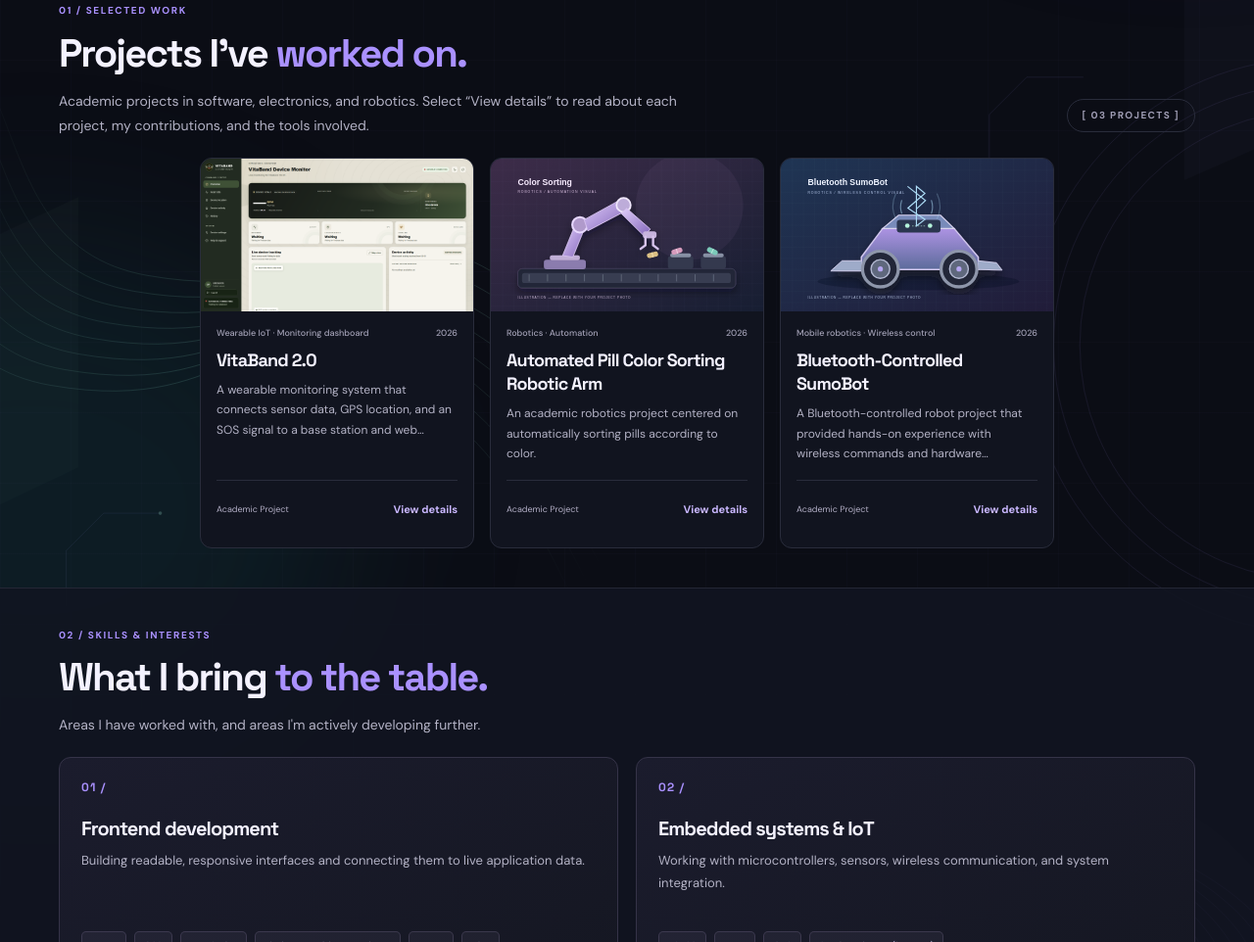
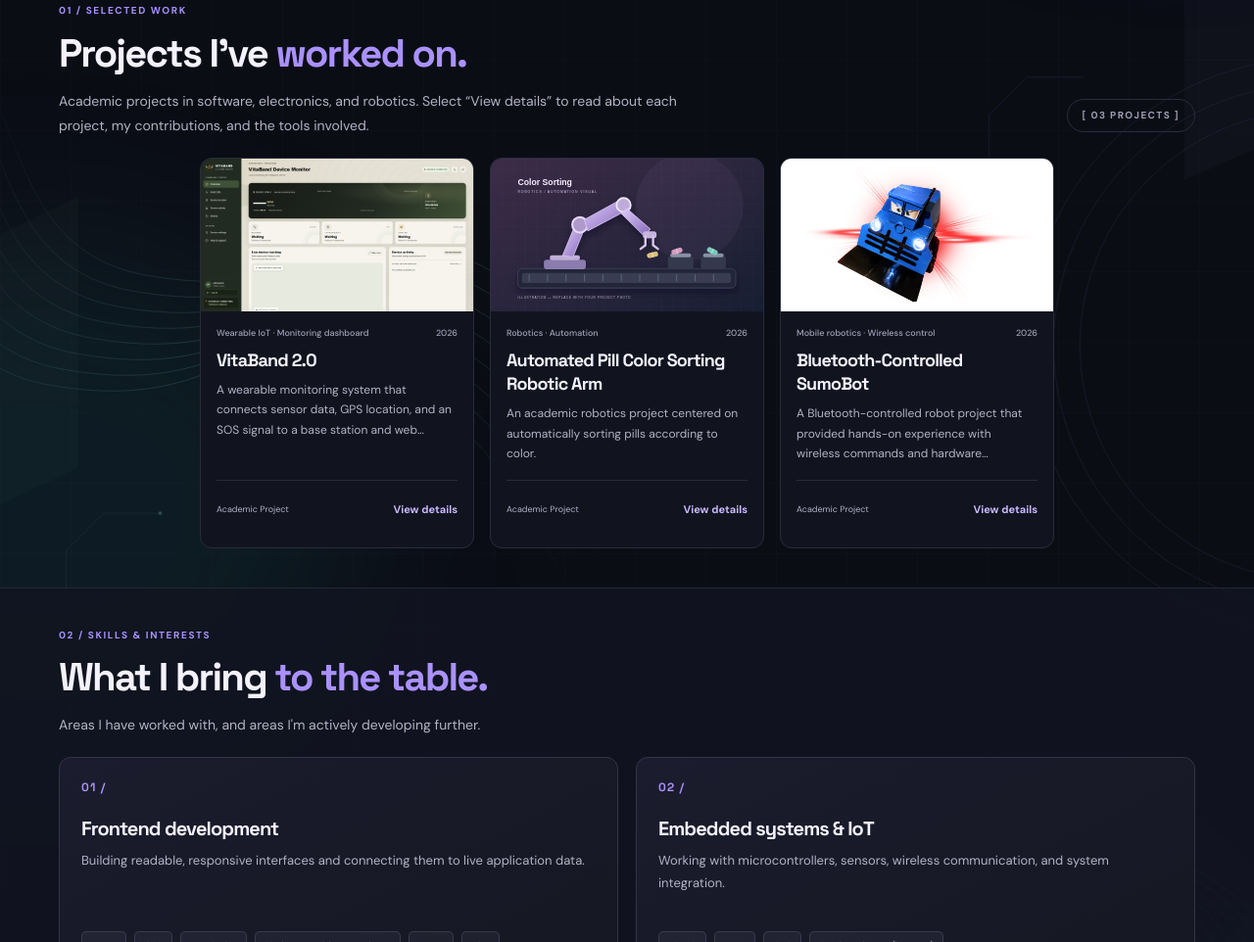
Before and after one commit to engrtumazar/ojt-portfolio, a plain HTML site: page index.html in a window 1280 px wide. Shown: the part 803-1765 px from the top of the page at 98% size. Drawn offline with Linux system fonts and the light colour scheme.

Commit message:
Update SumoBot project image

```diff
--- a/content.js
+++ b/content.js
@@ -80,10 +80,10 @@ window.PORTFOLIO_DATA = {
       category: "Mobile robotics · Wireless control",
       status: "Academic Project",
       year: "2026",
-      image: "assets/sumobot.svg",
-      imageAlt: "Stylized compact robot with Bluetooth symbol; illustrative artwork, not a prototype photograph",
-      imageCaption: "CONCEPTUAL ILLUSTRATION",
-      illustrative: true,
+      image: "assets/sumobot.png",
+      imageAlt: "Blue Bluetooth-controlled SumoBot with a front scoop and two illuminated headlights",
+      imageFit: "contain",
+      illustrative: false,
       summary: "A Bluetooth-controlled robot project that provided hands-on experience with wireless commands and hardware integration.",
       role: "Assisted with the hardware components of the Bluetooth-controlled SumoBot.",
       details: [
--- a/script.js
+++ b/script.js
@@ -55,7 +55,7 @@
   projectGrid.innerHTML = data.projects.map((p, index) => {
     return `
     <article class="project-card ${index < 2 ? 'project-card-featured' : ''}">
-      <div class="project-preview">
+      <div class="project-preview${p.imageFit === 'contain' ? ' project-preview-contain' : ''}">
         <img src="${esc(p.image)}" alt="${esc(p.imageAlt)}" loading="${index > 1 ? 'lazy' : 'eager'}" />
         ${!p.illustrative && p.imageCaption ? `<span class="preview-tag">${esc(p.imageCaption)}</span>` : ''}
       </div>
--- a/styles.css
+++ b/styles.css
@@ -132,3 +132,7 @@ body{isolation:isolate}
 .resume-button svg{display:block;width:20px;height:20px;flex-shrink:0}
 .resume-format{padding:5px 7px;border:1px solid #21163824;border-radius:4px;background:#2116380d;font-size:10px;line-height:1;font-weight:700;letter-spacing:.04em}
 @media(max-width:610px){.resume-button{width:100%;min-width:0}}
+
+/* Preserve the full composition of supplied project images. */
+.project-preview-contain{background:#fff}
+.project-preview-contain img{object-fit:contain}
```
Also changed, not shown: README.txt, assets/sumobot.png (added).
